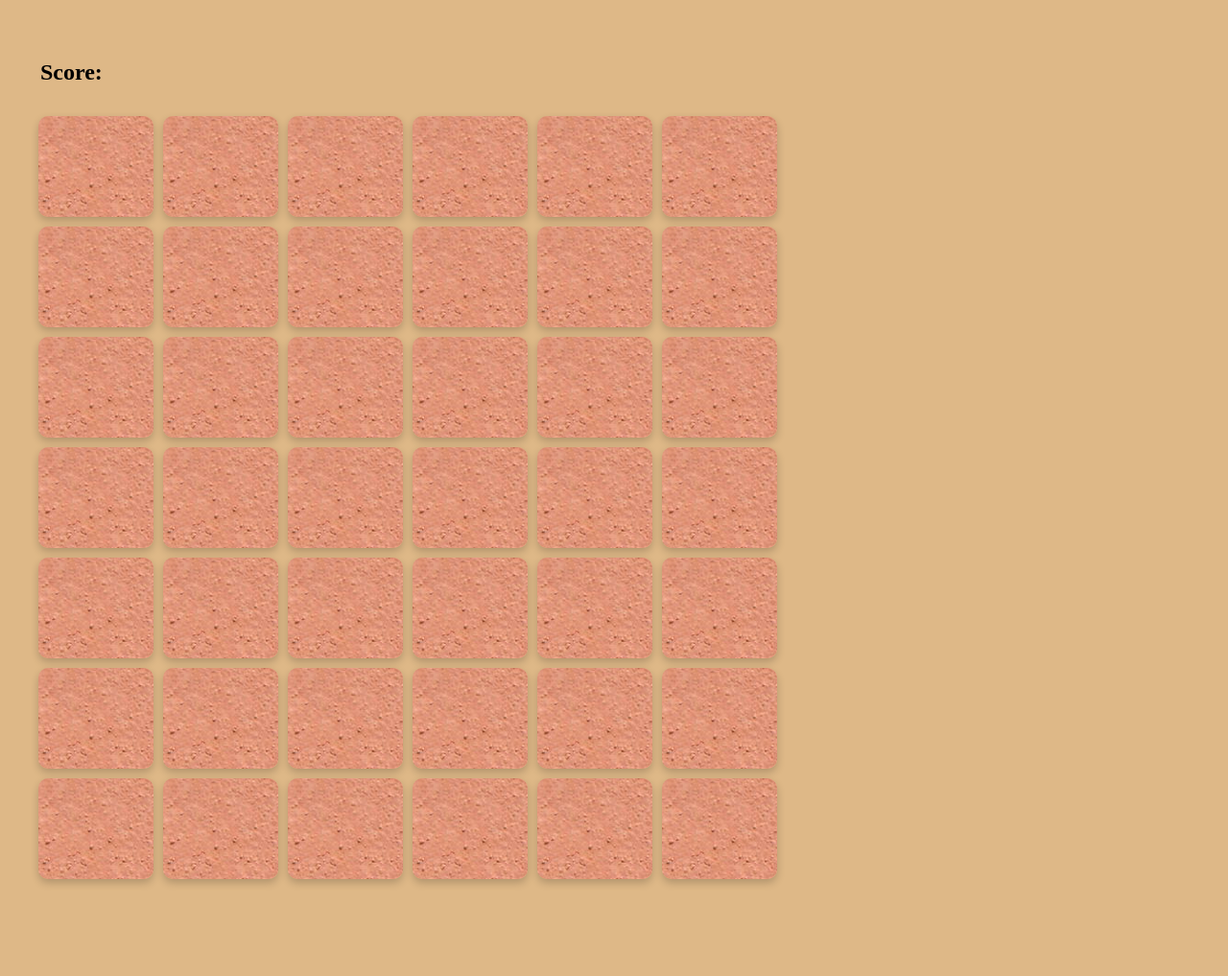
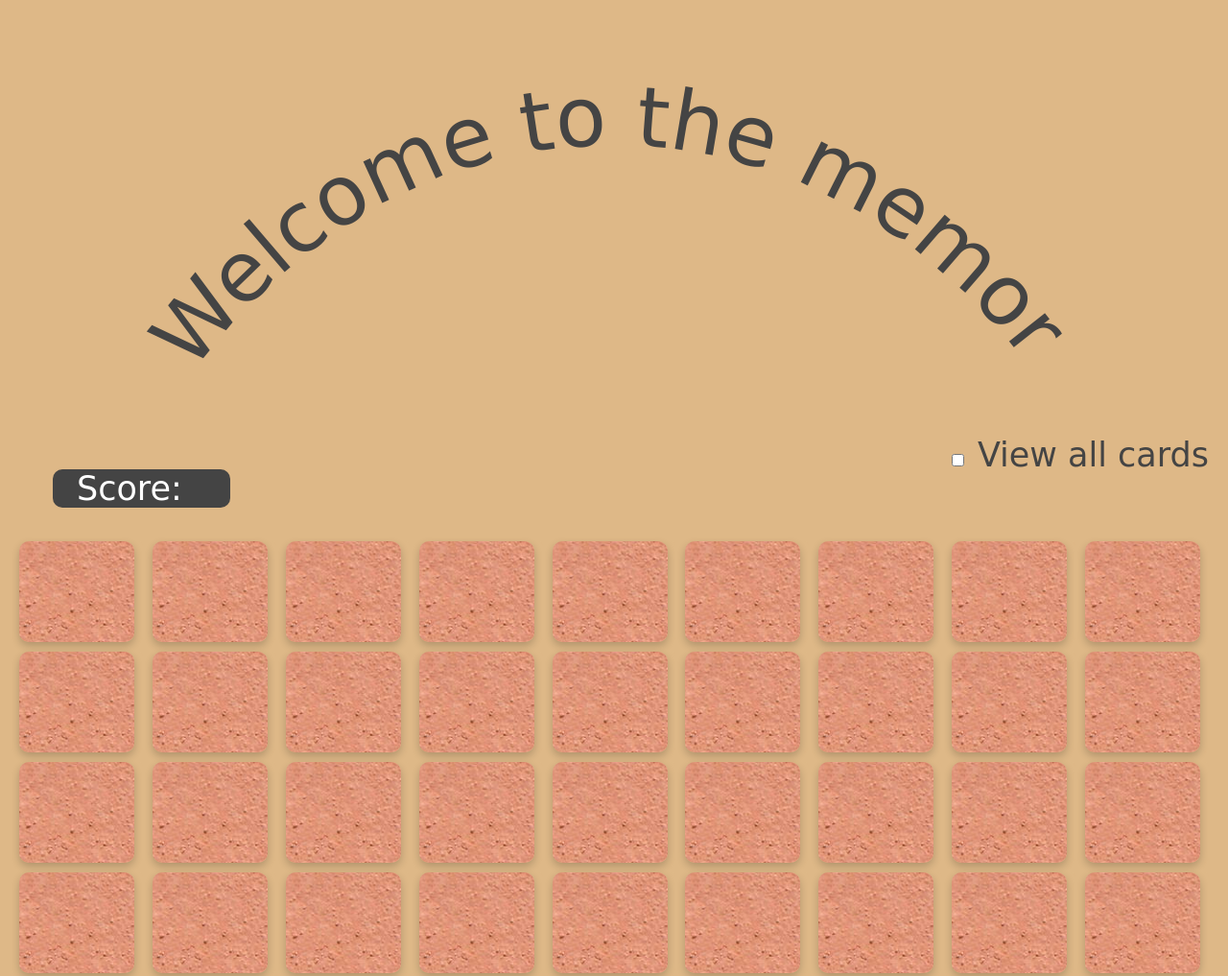
Before and after one commit to eparker71/memory, a plain HTML site: page index.html in a window 1280 px wide. Shown: the top 1017 px of the page at 96% size. Before the commit the page ends 956 px from the top, so only its background shows below. Drawn offline with nearby package versions, Linux system fonts and the light colour scheme.

Commit message:
lots of updates to html and css, added deploy script

```diff
--- a/index.html
+++ b/index.html
@@ -10,9 +10,21 @@
 
 	<body>
 		<header>
+			<svg viewBox="0 0 500 175">
+				<path id="curve" d="M73.2,148.6c4-6.1,65.5-96.8,178.6-95.6c111.3,1.2,170.8,90.3,175.1,97" />
+				<text width="500">
+				  <textPath xlink:href="#curve">
+					Welcome to the memory game
+				  </textPath>
+				</text>
+			</svg>
+
 			<div id="score-container">
-
-				<div class="well"><h2>Score: <span id="score"></span></h2></div>
+				Score: <span id="score"></span>
+			</div>
+			<div id="game-controls">
+				<input type="checkbox" id="flipcards" name="flipcards" value="true">
+				<label for="flipcards">View all cards</label>
 			</div>
 		</header>
 		<section>
@@ -42,5 +54,4 @@
 			{{/each}}
 		</script>
 	</body>
-
 </html>
--- a/memory.css
+++ b/memory.css
@@ -1,14 +1,28 @@
 body {
-  margin: 40px;
+  margin: 20px;
   background-color: burlywood;
+  color: #444;
+  font-family: 'Luckiest Guy', cursive;
+}
+
+header {
+  font-size: 35px;
+}
+
+path {
+  fill: transparent;
+}
+
+text {
+  fill: #444;
 }
 
 .wrapper {
   display: grid;
-  grid-template-columns: 120px 120px 120px 120px 120px 120px;
+  grid-template-columns: repeat(auto-fit, minmax(120px, 1fr));
   grid-gap: 10px;
   background-color: burlywood;
-  color: #444;
+  clear: both;
 }
 
 .box {
@@ -62,14 +76,21 @@ body {
 
 .flip-card-back {
   background-color: #2980b9;
-  color: white;
+  color: #fff;
   transform: rotateY(180deg);
   z-index: 1;
 }
 
 #score-container {
   border-radius: 10px;
-  padding: 2px 2px;
-  margin-bottom: 10px;
-  width: 300px;
+  color: #fff;
+  background-color: #444;
+  padding-left: 25px;
+  padding-right: 50px;
+  margin: 1em 1em;
+  float: left;
 }
+
+#game-controls {
+  float: right;
+}
--- a/memory.js
+++ b/memory.js
@@ -1,13 +1,50 @@
-// shuffle cards
+var iconList = [
+  { icon: "fa-thermometer" },
+  { icon: "fa-bicycle" },
+  { icon: "fa-instagram" },
+  { icon: "fa-snowflake-o" },
+  { icon: "fa-bank" },
+  { icon: "fa-instagram" },
+  { icon: "fa-bank" },
+  { icon: "fa-joomla" },
+  { icon: "fa-gavel" },
+  { icon: "fa-bomb" },
+  { icon: "fa-leanpub" },
+  { icon: "fa-bath" },
+  { icon: "fa-linux" },
+  { icon: "fa-bed" },
+  { icon: "fa-birthday-cake" },
+  { icon: "fa-briefcase" },
+  { icon: "fa-beer" },
+  { icon: "fa-bus" },
+  { icon: "fa-hourglass" },
+  { icon: "fa-fighter-jet" },
+  { icon: "fa-gift" },
+  { icon: "fa-shield" },
+  { icon: "fa-recycle" },
+  { icon: "fa-shopping-cart" },
+  { icon: "fa-plane" },
+  { icon: "fa-ship" },
+  { icon: "fa-shower" },
+  { icon: "fa-spoon" },
+  { icon: "fa-trophy" },
+  { icon: "fa-umbrella" },
+  { icon: "fa-wheelchair" },
+  { icon: "fa-trash" },
+  { icon: "fa-tree"},
+  { icon: "fa-rocket"}
+];
+
+var iconListCopy = iconList.slice(0);
+var iconArray = iconList.concat(iconListCopy);
+
+// implementation of the Fisher-Yates Shuffle
+// https://en.wikipedia.org/wiki/Fisher%E2%80%93Yates_shuffle
 function shuffle(array) {
-  //https://bost.ocks.org/mike/shuffle/
-  var m = array.length,
-    t, i;
-  // While there remain elements to shuffle…
+  var m = array.length, t, i;
+
   while (m) {
-    // Pick a remaining element…
     i = Math.floor(Math.random() * m--);
-    // And swap it with the current element.
     t = array[m];
     array[m] = array[i];
     array[i] = t;
@@ -15,138 +52,14 @@ function shuffle(array) {
   return array;
 }
 
+
 $(document).ready(function () {
   var source = document.getElementById("card-template").innerHTML;
   var template = Handlebars.compile(source);
 
+  // doing a double shuffle
   var context = {
-    icons: shuffle([{
-        icon: "fa-thermometer"
-      },
-      {
-        icon: "fa-bicycle"
-      },
-      {
-        icon: "fa-instagram"
-      },
-      {
-        icon: "fa-snowflake-o"
-      },
-      {
-        icon: "fa-bank"
-      },
-      {
-        icon: "fa-instagram"
-      },
-      {
-        icon: "fa-snowflake-o"
-      },
-      {
-        icon: "fa-bank"
-      },
-      {
-        icon: "fa-joomla"
-      },
-      {
-        icon: "fa-gavel"
-      },
-      {
-        icon: "fa-bomb"
-      },
-      {
-        icon: "fa-leanpub"
-      },
-      {
-        icon: "fa-bath"
-      },
-      {
-        icon: "fa-linux"
-      },
-      {
-        icon: "fa-bed"
-      },
-      {
-        icon: "fa-birthday-cake"
-      },
-      {
-        icon: "fa-briefcase"
-      },
-      {
-        icon: "fa-beer"
-      },
-      {
-        icon: "fa-bus"
-      },
-      {
-        icon: "fa-hourglass"
-      },
-      {
-        icon: "fa-fighter-jet"
-      },
-      {
-        icon: "fa-thermometer"
-      },
-      {
-        icon: "fa-bicycle"
-      },
-      {
-        icon: "fa-binoculars"
-      },
-      {
-        icon: "fa-film"
-      },
-      {
-        icon: "fa-bug"
-      },
-      {
-        icon: "fa-binoculars"
-      },
-      {
-        icon: "fa-film"
-      },
-      {
-        icon: "fa-bug"
-      },
-      {
-        icon: "fa-joomla"
-      },
-      {
-        icon: "fa-gavel"
-      },
-      {
-        icon: "fa-bomb"
-      },
-      {
-        icon: "fa-leanpub"
-      },
-      {
-        icon: "fa-bath"
-      },
-      {
-        icon: "fa-linux"
-      },
-      {
-        icon: "fa-bed"
-      },
-      {
-        icon: "fa-birthday-cake"
-      },
-      {
-        icon: "fa-briefcase"
-      },
-      {
-        icon: "fa-beer"
-      },
-      {
-        icon: "fa-bus"
-      },
-      {
-        icon: "fa-hourglass"
-      },
-      {
-        icon: "fa-fighter-jet"
-      }
-    ])
+    icons: shuffle( shuffle(iconArray) )
   };
 
   Handlebars.registerHelper('icon', function () {
@@ -159,13 +72,25 @@ $(document).ready(function () {
   var stack = [];
   var found = 0;
 
+  $('#flipcards').change(function(){
+    if(this.checked){
+      $('.flip-card-inner').addClass('flipped');
+    }
+    else {
+      $('.flip-card-inner').removeClass('flipped');
+    }
+  });
+
+
   $('.flip-card-inner').click(function () {
+      if(stack.length < 2) {
+        stack.push($(this));
         $(this).addClass('flipped');
-    stack.push($(this));
         if (stack.length == 2) {
           if (stack[0].find("i").attr("class") == stack[1].find("i").attr("class")) {
             found += 1;
             $('#score').html(found);
+
           } else {
             var card1 = stack[0];
             var card2 = stack[1];
@@ -173,9 +98,10 @@ $(document).ready(function () {
               card1.removeClass('flipped');
               card2.removeClass('flipped');
             }, 1000);
+
           }
           stack = [];
         }
+      }
   });
-
 });
```
Also changed, not shown: 1 other file. Lines whose indentation alone changed are shown as unchanged.
